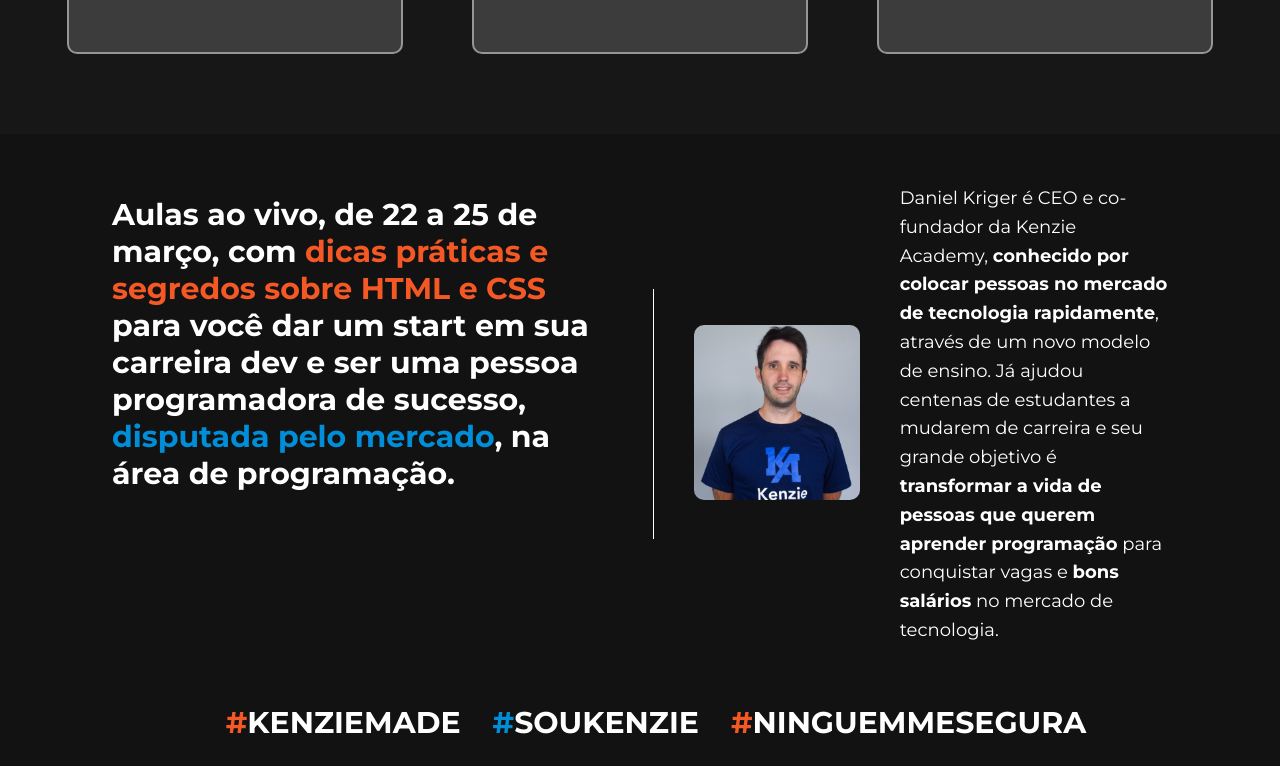
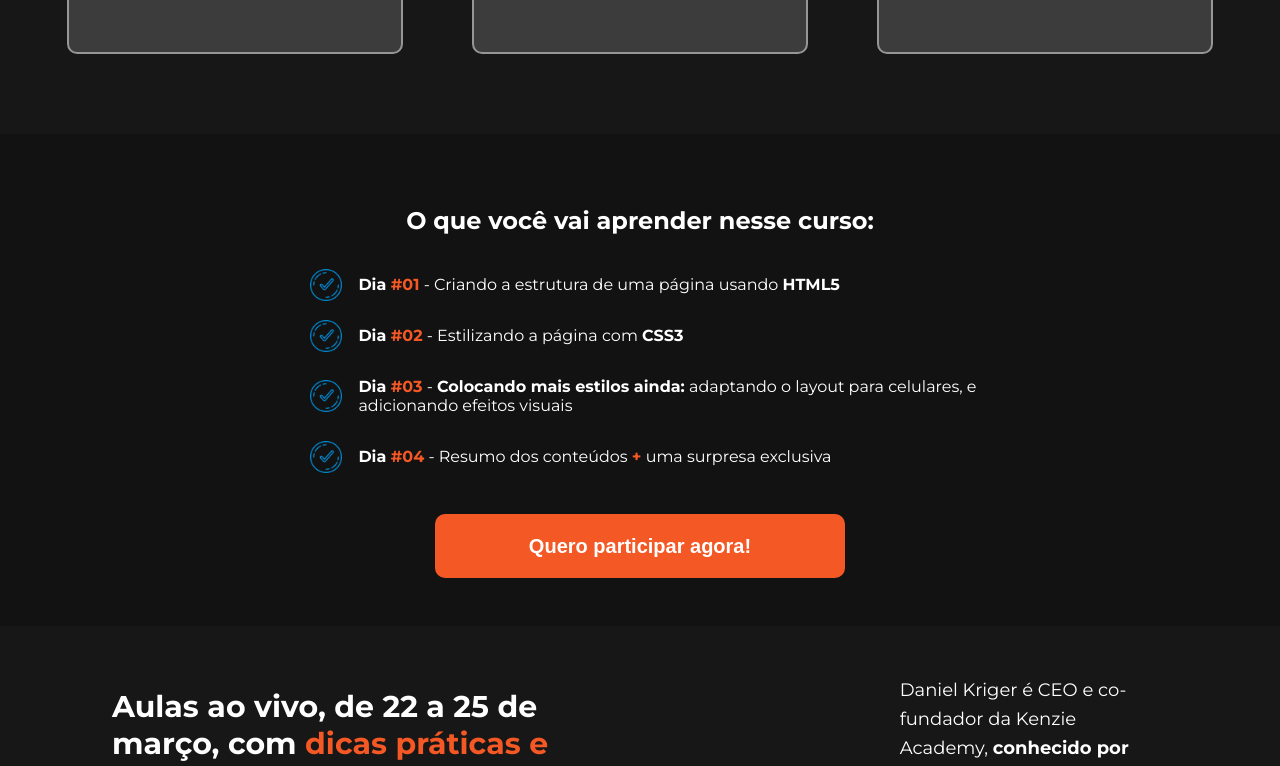
Before and after one commit to ednoguera/lp_html_kenzie, a React (Create React App) app: page / in a window 1280 px wide. Shown: the part 1000-1766 px from the top of the page. Built offline with nearby package versions, Linux system fonts and the light colour scheme.

Commit message:
add content section

```diff
--- a/src/components/active_campaign_form/index.jsx
+++ b/src/components/active_campaign_form/index.jsx
@@ -71,6 +71,7 @@
         placeholder="Email"
         required
         onInvalid={onFieldBlank}
+        id="email-input"
       />
       {/*<Input type="text" name="phone" placeholder="Telefone" required onInvalid={onFieldBlank}/>*/}
       <div className="_form_element _field1 _full_width ">
--- /dev/null
+++ b/src/components/content/index.js
@@ -0,0 +1,76 @@
+import {
+  Background,
+  Title,
+  StyledBullet,
+  BulletsContainer,
+  Text
+} from "./styles";
+import { Button } from "../../styles/styled-components";
+import { colors } from "../../styles/colors";
+import check from "../assets/img/icons/check.png";
+
+const Bullet = ({ children }) => {
+  return (
+    <StyledBullet>
+      <img src={check} />
+      {children}
+    </StyledBullet>
+  );
+};
+
+const ContentSection = () => {
+  const { orange } = colors;
+
+  const handleClick = () => {
+    document.getElementById("email-input").focus();
+  };
+
+  return (
+    <Background>
+      <Title>O que você vai aprender nesse curso:</Title>
+      <BulletsContainer>
+        <Bullet>
+          <Text>
+            <b>
+              Dia <span style={{ color: orange }}>#01</span>
+            </b>{" "}
+            - Criando a estrutura de uma página usando <b>HTML5</b>
+          </Text>
+        </Bullet>
+        <Bullet>
+          <Text>
+            <b>
+              Dia <span style={{ color: orange }}>#02</span>
+            </b>{" "}
+            - Estilizando a página com <b>CSS3</b>
+          </Text>
+        </Bullet>
+        <Bullet>
+          <Text>
+            <b>
+              Dia <span style={{ color: orange }}>#03</span>
+            </b>{" "}
+            - <b>Colocando mais estilos ainda:</b> adaptando o layout para
+            celulares, e adicionando efeitos visuais
+          </Text>
+        </Bullet>
+        <Bullet>
+          <Text>
+            <b>
+              Dia <span style={{ color: orange }}>#04</span>
+            </b>{" "}
+            - Resumo dos conteúdos{" "}
+            <span style={{ color: orange, fontWeight: "bold" }}>+</span> uma
+            surpresa exclusiva
+          </Text>
+        </Bullet>
+      </BulletsContainer>
+
+      <Button color={orange} onClick={handleClick}>
+        Quero participar agora!
+      </Button>
+    </Background>
+  );
+};
+
+export default ContentSection;
--- /dev/null
+++ b/src/components/content/styles.js
@@ -0,0 +1,48 @@
+import styled from "styled-components";
+
+export const Background = styled.div`
+  display: flex;
+  justify-content: center;
+  align-items: center;
+  flex-direction: column;
+  margin: 0;
+  background-color: #121212;
+  padding: 3em 4em;
+
+  @media (max-width: 1024px) {
+    padding: 2em 1em;
+  }
+`;
+
+export const Title = styled.h3`
+  color: #fff;
+  font-weight: bold;
+  font-size: 1.5em;
+`;
+
+export const StyledBullet = styled.div`
+  display: flex;
+  flex-direction: row;
+  align-items: center;
+  justify-content: flex-start;
+
+  img {
+    width: 2em;
+    margin: 0 1em;
+  }
+`;
+
+export const BulletsContainer = styled.div`
+  margin: auto;
+  margin-bottom: 2em;
+  max-width: 60%;
+  text-align: left;
+
+  @media (max-width: 1024px) {
+    max-width: 90%;
+  }
+`;
+
+export const Text = styled.p`
+  color: #fff;
+`;
--- a/src/pages/home/index.jsx
+++ b/src/pages/home/index.jsx
@@ -15,6 +15,7 @@
 import Footer from "../../components/footer/";
 import { PageHome } from "../../styles/styled-components";
 import HeaderAppbar from "../../components/header-appbar";
+import ContentSection from "../../components/content";
 
 import { colors } from "../../styles/colors";
 
@@ -50,6 +51,7 @@
 
       <Header getImage1={miniPc} getImage2={agenda} label={Label} />
       <IconSection />
+      <ContentSection />
       <PreFooter title={textPreFooterTitle} />
       <Footer
         logo={logo}
--- a/src/styles/styled-components.jsx
+++ b/src/styles/styled-components.jsx
@@ -268,7 +268,7 @@
 //PRE FOOTER SECTION
 
 const PreFooterSection = styled.section`
-  background-color: #121212;
+  background-color: rgb(23, 23, 23);
   margin: 0;
 
   display: flex;
@@ -384,7 +384,7 @@
 //FOOTER SECTION
 
 const FooterSection = styled.footer`
-  background-color: #171717;
+  background-color: #121212;
   display: flex;
   padding: 3em;
   justify-content: center;
@@ -566,7 +566,7 @@
 const Button = styled.button`
   height: 64px;
   width: 410px;
-  background-color: #25d366;
+  background-color: ${(props) => (props.color ? props.color : "#25d366")};
   outline: none;
   border: none;
   border-radius: 0.5em;
```
Also changed, not shown: src/components/assets/img/icons/check.png (added).
